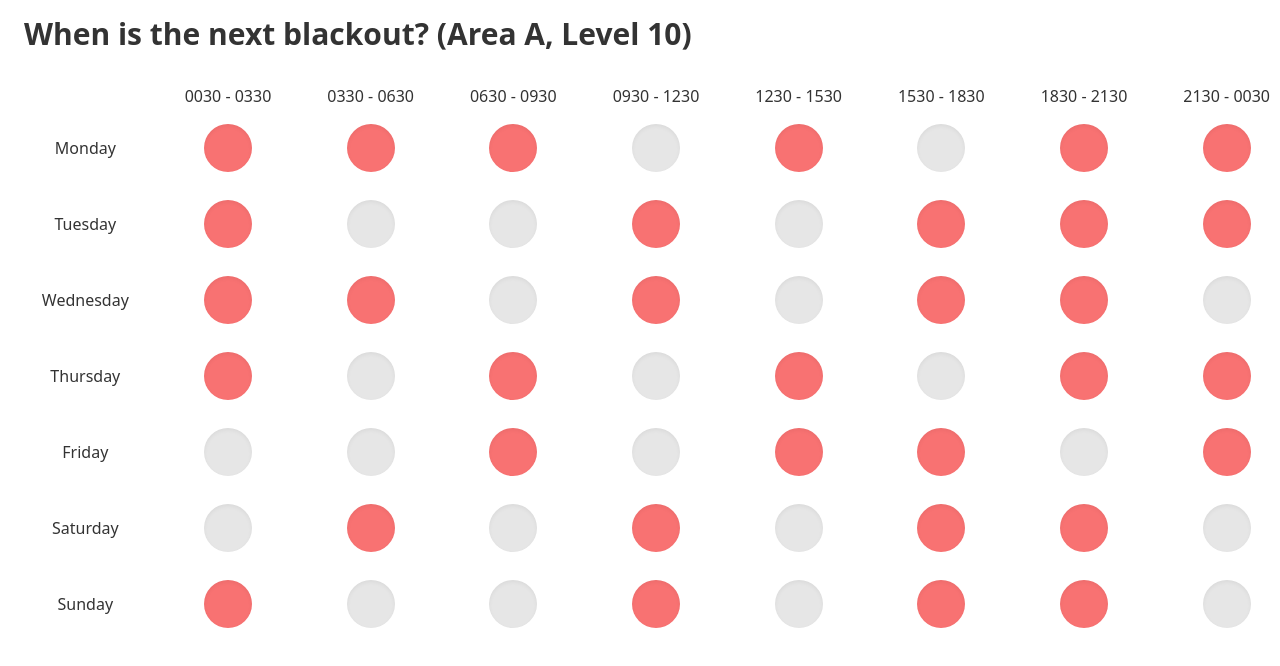
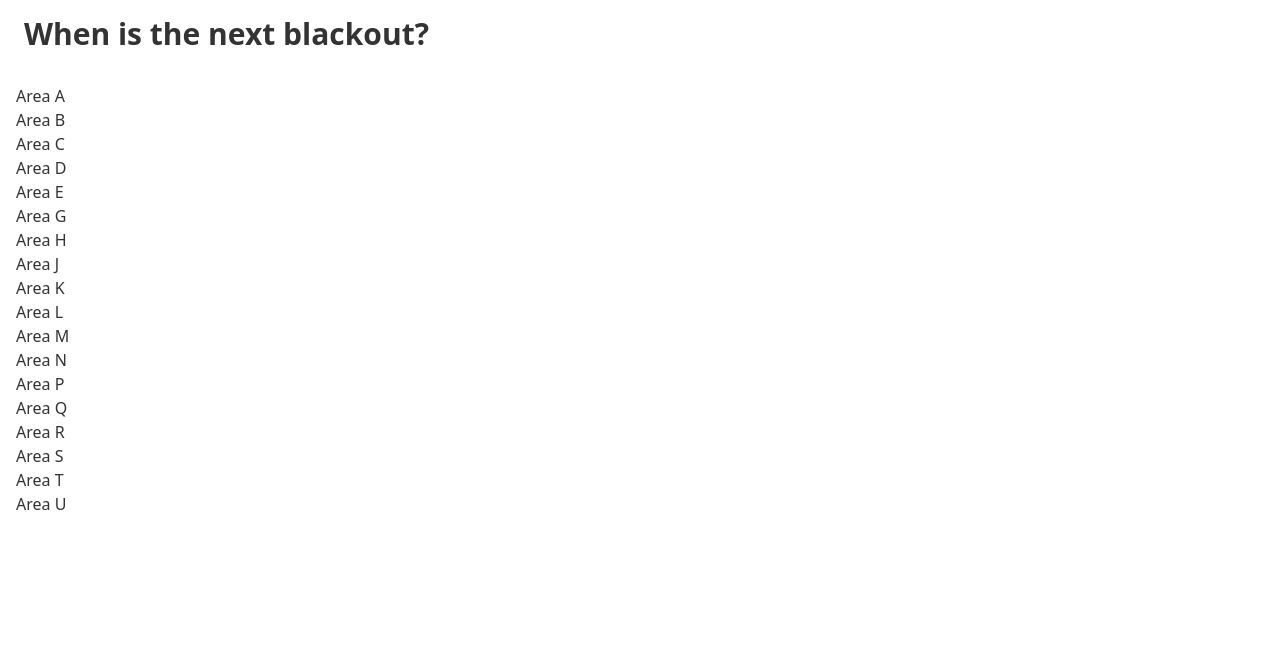
Before and after one commit to Mezzle/witnb, a Next.js app: page / in a window 1280 px wide. Shown: the top 666 px of the page. Built offline with nearby package versions, Linux system fonts and the light colour scheme.

Commit message:
Add Levels etc

```diff
--- /dev/null
+++ b/app/[location]/[level]/layout.tsx
@@ -0,0 +1,13 @@
+export default function Layout({
+  children,
+  params: {level},
+}: {
+  children: React.ReactNode;
+  params: {level: number};
+}) {
+  return (
+    <>
+      <h3>Level {level}</h3>
+      {children}</>
+  );
+}
--- /dev/null
+++ b/app/[location]/[level]/page.tsx
@@ -0,0 +1,89 @@
+import React from 'react';
+import data from './../../data.json';
+
+const days = [
+  'monday',
+  'tuesday',
+  'wednesday',
+  'thursday',
+  'friday',
+  'saturday',
+  'sunday',
+];
+const slots = [
+  '0030 - 0330',
+  '0330 - 0630',
+  '0630 - 0930',
+  '0930 - 1230',
+  '1230 - 1530',
+  '1530 - 1830',
+  '1830 - 2130',
+  '2130 - 0030',
+];
+
+interface Data {
+  ood: Record<string, string[]>;
+}
+
+const isBlackedOut = (
+  level: number,
+  location: string,
+  day: string,
+  slot: number,
+) => {
+  const slotData = (
+    data as Data
+  ).ood[day];
+  const levelData = slotData.slice(0, level).map((x: string) => x[slot]);
+
+  return levelData.includes(location);
+};
+
+const page: React.FC<{ params: { level: number, location: string } }> = ({params: {level, location}}) => {
+
+  return (
+      <div className="grid grid-rows-blackout grid-cols-blackout gap-1 place-items-center min-w-fit max-w-screen-xl">
+        <div></div>
+        {slots.map((slot) => (
+          <div key={slot}>
+            {slot}
+          </div>
+        ))}
+        {days.map((day) => {
+          return (
+            <React.Fragment key={day}>
+              <div className="capitalize">{day}</div>
+              {slots.map((slot, index) => {
+                const blacked = isBlackedOut(level, location.toUpperCase(), day, index);
+                return (
+                  <div
+                    key={slot}
+                    className={(
+                      blacked ? 'bg-error' : 'bg-base-200'
+                    ) + ' h-12 w-12 rounded-full shadow-inner'}
+                  ></div>
+                );
+              })}
+            </React.Fragment>
+          );
+        })}</div>
+
+  );
+};
+
+export async function generateStaticParams() {
+  const levels = [0, 1, 2, 3, 4, 5, 6, 7, 8, 9, 10, 11, 12, 13, 14, 15, 16, 17, 18];
+  const areas = 'ABCDEGHJKLMNPQRSTU'.split('');
+
+  const params = [];
+
+  for (const level of levels) {
+    for (const area of areas) {
+      params.push({level: String(level), location: area});
+    }
+  }
+
+  return params
+}
+
+export default page;
--- /dev/null
+++ b/app/[location]/layout.tsx
@@ -0,0 +1,14 @@
+export default function Layout({
+  children,
+  params: {location},
+}: {
+  children: React.ReactNode;
+  params: { location: string };
+}) {
+  return (
+    <>
+      <h2>Area {location.toUpperCase()}</h2>
+      {children}
+    </>
+  );
+}
--- /dev/null
+++ b/app/[location]/page.tsx
@@ -0,0 +1,26 @@
+import Link from 'next/link';
+
+const levels = [0, 1, 2, 3, 4, 5, 6, 7, 8, 9, 10, 11, 12, 13, 14, 15, 16, 17, 18];
+
+const Page = ({params: {location}}: {params: {location: string}}) =>
+  <ul>
+    {levels.map((level) =>
+      (
+        <li><Link key={level} href={`/${location}/${level}`}>Level {level}</Link></li>
+      ))
+    }
+  </ul>;
+
+export default Page;
+
+export async function generateStaticParams() {
+
+  const params = [];
+  const areas = 'ABCDEGHJKLMNPQRSTU'.split('');
+
+    for (const area of areas) {
+      params.push({location: area});
+    }
+
+  return params
+}
--- a/app/layout.tsx
+++ b/app/layout.tsx
@@ -1,14 +1,25 @@
+import React from 'react';
+import '../styles/global.css';
+
+
 export default function RootLayout({
   children,
+  params: {location, level},
 }: {
   children: React.ReactNode;
+  params: {location?: string; level?: number};
 }) {
   return (
     <html>
-      <head>
-  <title>WITNB</title>
-      </head>
-      <body>{children}</body>
+    <head>
+      <title>WITNB</title>
+    </head>
+    <body>
+    <div className="container m-4">
+      <h1 className="text-3xl font-bold m-2 mb-8">When is the next blackout? </h1>
+      {children}
+    </div>
+    </body>
     </html>
   );
 }
--- a/app/page.tsx
+++ b/app/page.tsx
@@ -1,78 +1,15 @@
-import React from 'react';
-import '../styles/global.css';
-import data from './data.json';
+import Link from 'next/link';
 
-const days = [
-  'monday',
-  'tuesday',
-  'wednesday',
-  'thursday',
-  'friday',
-  'saturday',
-  'sunday',
-];
-const slots = [
-  '0030 - 0330',
-  '0330 - 0630',
-  '0630 - 0930',
-  '0930 - 1230',
-  '1230 - 1530',
-  '1530 - 1830',
-  '1830 - 2130',
-  '2130 - 0030',
-];
+const areas = 'ABCDEGHJKLMNPQRSTU'.split('');
 
-interface Data  {
-  ood: Record<string, string[]>
-}
-
-const isBlackedOut = (
-  level: number,
-  location: string,
-  day: string,
-  slot: number,
-) => {
-  const slotData = (data as Data).ood[day];
-  const levelData = slotData.slice(0, level).map((x: string) => x[slot]);
-
-  return levelData.includes(location);
+const Page = () => {
+  return <ul>
+    {areas.map((area) =>
+      (
+        <li><Link key={area} href={`/${area}`}>Area {area.toUpperCase()}</Link></li>
+      ))
+    }
+    </ul>;
 };
 
-const page: React.FC = () => {
-  const level = 10;
-  const location = 'A';
-
-  return (
-    <div className="container m-4">
-      <h1 className="text-3xl font-bold m-2 mb-8">When is the next blackout? (Area {location}, Level {level})</h1>
-      <div className="grid grid-rows-blackout grid-cols-blackout gap-1 place-items-center min-w-fit max-w-screen-xl">
-        <div></div>
-        {slots.map((slot) => (
-          <div key={slot}>
-            {slot}
-          </div>
-        ))}
-        {days.map((day) => {
-          return (
-            <React.Fragment key={day}>
-              <div className="capitalize">{day}</div>
-              {slots.map((slot, index) => {
-                const blacked = isBlackedOut(level, location, day, index);
-                return (
-                  <div
-                    key={slot}
-                    className={(
-                      blacked ? 'bg-error' : 'bg-base-200'
-                    ) + ' h-12 w-12 rounded-full shadow-inner'}
-                  ></div>
-                );
-              })}
-            </React.Fragment>
-          );
-        })}
-      </div>
-    </div>
-  );
-};
-
-export default page;
+export default Page;
--- a/tailwind.config.js
+++ b/tailwind.config.js
@@ -1,7 +1,7 @@
 /** @type {import('tailwindcss').Config} */
 module.exports = {
   content: [
-    './app/**.{ts,js,jsx,tsx}',
+    './app/**/*.{ts,js,jsx,tsx}',
   ],
   theme: {
     extend: {
```
